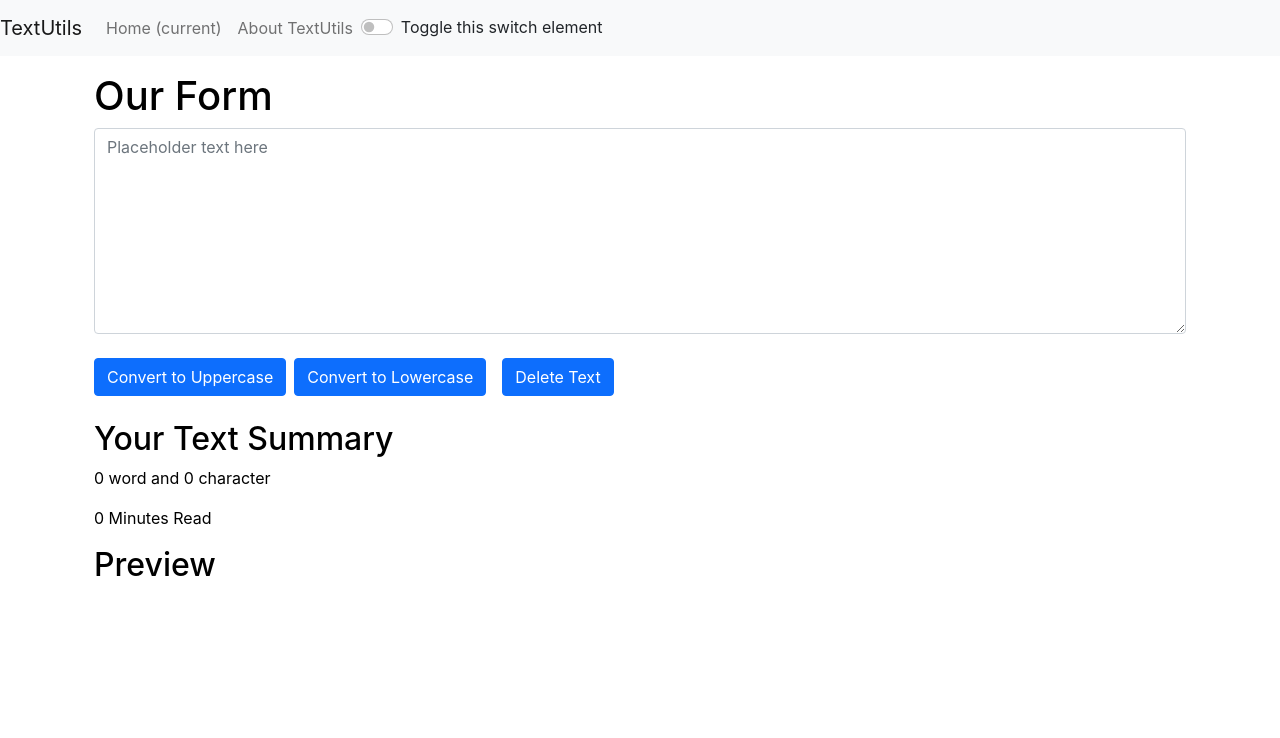
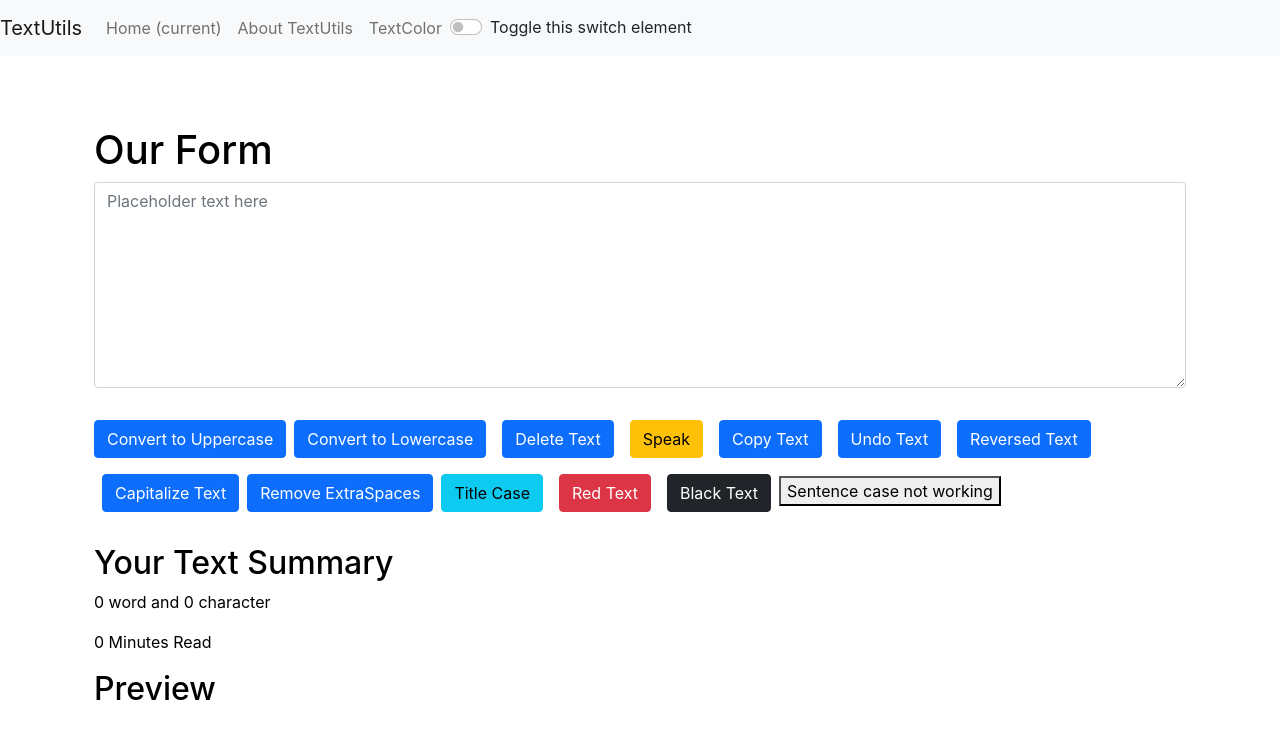
Before and after one commit to yogibastta/reactapp, a React (Create React App) app: page / in a window 1280 px wide. Shown: the top 738 px of the page. Built offline with nearby package versions, Linux system fonts and the light colour scheme.

Commit message:
text util change

```diff
--- a/src/App.css
+++ b/src/App.css
@@ -37,3 +37,14 @@
     transform: rotate(360deg);
   }
 }
+
+
+.alert_item{
+  position: absolute;
+  top: 50px;
+  width:100%;
+}
+.innerwrapper{
+  margin-top: 70px !important;
+  position: relative;
+}
--- a/src/App.js
+++ b/src/App.js
@@ -8,6 +8,7 @@ import { Navbar } from './componment/Navbar';
 import { About } from './componment/About';
 import { useState } from 'react';
 import { Alert } from './componment/Alert';
+import { TextColor } from './componment/TextColor';
 
 
 function App() {
@@ -48,10 +49,11 @@ function App() {
       <Alert alert={alert}/>
 
 
-      <div className='container my-3'>
+      <div className='container my-3 innerwrapper'>
       <Routes>
         <Route path='/' element={<TextForm showAlert={showAlert} heading="Our Form" mode={mode}/>}></Route>
         <Route path='/About' element={<About mode={mode} />}></Route>
+        <Route path='/TextColor' element={<TextColor/>}></Route>
       </Routes>
      </div>
 
--- a/src/componment/Alert.js
+++ b/src/componment/Alert.js
@@ -8,7 +8,7 @@ export const Alert = (props) => {
     }
     return (
 
-      props.alert &&  <div className={`alert alert-${props.alert.type} alert-dismissible fade show`} role="alert">
+      props.alert &&  <div className={`alert alert-${props.alert.type} alert_item alert-dismissible fade show`} role="alert">
           <strong>{capitalize(props.alert.type)}</strong>  {props.alert.msg}
             <button type="button" className="btn-close" data-bs-dismiss="alert" aria-label="Close"></button>
         </div>
--- a/src/componment/Navbar.js
+++ b/src/componment/Navbar.js
@@ -4,6 +4,8 @@ import PropTypes from 'prop-types';
 import { BrowserRouter, Routes, Route, Link } from 'react-router-dom';
 import { TextForm } from './TextForm';
 import { About } from './About';
+import { TextColor } from './TextColor';
+
 
 
 export const Navbar = (props) => {
@@ -27,6 +29,9 @@ export const Navbar = (props) => {
       <li className="nav-item">
         <Link to="/About" className="nav-link" href="/">{props.alt}</Link>
       </li>
+      <li className="nav-item">
+        <Link to="/TextColor" className="nav-link" href="/">TextColor</Link>
+      </li>
 
     </ul>
 
--- /dev/null
+++ b/src/componment/TextColor.js
@@ -0,0 +1,55 @@
+import React, {useState} from 'react'
+
+export const TextColor =()=>{
+    const handleUpClick = ()=> {
+        console.log('Actual text = ' + insideText);
+        let upCaseText = insideText.toUpperCase();
+        setText(upCaseText);
+
+    }
+
+    const handlelowClick = ()=> {
+        console.log('Actual text = ' + insideText);
+        let upCaseText = insideText.toLowerCase();
+        setText(upCaseText);
+
+    }
+
+    const [color, colorChange] = useState("Black");
+    const mystyle = {
+        fontSize: 16,
+        color: color,
+      };
+
+
+    const changeHandlers = (events)=> {
+        // console.log('Handler');
+        setText(events.target.value)
+    }
+
+    const[insideText, setText] = useState('Enter the text here');
+  return (
+    <>
+    <div className="container1 my-5">
+        <h2>Enter the Text to Analyse</h2>
+        <div className="input-group mb-3">
+        <span className="input-group-text">With textarea</span>
+        <textarea className="form-control" aria-label="With textarea" rows="10" value={insideText} onChange={changeHandlers}></textarea>
+        </div>
+        <button type="button" className="btn btn-primary" data-bs-toggle="button" onClick={handleUpClick}>Convert To Uppercase</button>
+        <button type="button" className="btn btn-success mx-2" data-bs-toggle="button" onClick={handlelowClick}>Convert To Lowercase</button>
+        <button type="button" className="btn btn-danger mx-2" data-bs-toggle="button" onClick={() => colorChange("red")}>Red Text</button>
+        <button type="button" className="btn btn-dark mx-2" data-bs-toggle="button" onClick={() => colorChange("black")}>Black Text</button>
+
+    </div>
+    <div className="container2">
+        <h2>Your text summary : </h2>
+        <p>There are {insideText.split(" ").length} words and {insideText.length} characters.</p>
+        <p>Average minutes to read : { 0.010 * insideText.split(" ").length }</p>
+        <h2>Preview :</h2>
+        <p style={mystyle}>{insideText}</p>
+    </div>
+    </>
+  )
+
+}
--- a/src/componment/TextForm.js
+++ b/src/componment/TextForm.js
@@ -28,70 +28,161 @@ export const TextForm = (props) => {
 
 
 
-// Reverse text Button
-
-
-// const reversed = () => {
-//     let splitWord = text.split("");
-
-//     let reverseWord = splitWord.reverse("");
-//     let joinedWords = reverseWord.join("");
-//     let newText = joinedWords
-
-//     setText(newText);
-//   };
-
-
-
     const [text, setText] = useState('');
     const [pleholder, setplaceholder] = useState('Placeholder text here');
 
+
+   // Upper case
     const handleUpClick = () => {
         let newText = text.toUpperCase();
         setText(newText);
         props.showAlert("Converted to Uppercase", 'success');
     }
 
+    // Lower case
     const handleLoClick = () => {
         let newText = text.toLowerCase();
         setText(newText);
         props.showAlert("Converted to Lowercase", 'success');
     }
 
-    const handleDeleteClick = ()=>{
+    // Delete text
+    const handleDeleteClick = () => {
         let newtext = '';
         setText(newtext);
         props.showAlert("Deleted Text", 'success');
     }
 
+    // onChange
     const handleOnChange = (event) => {
         setText(event.target.value);
 
     }
 
+
+    // Reverse text Button
+    const reversed = () => {
+        let splitWord = text.split("");
+
+        let reverseWord = splitWord.reverse("");
+        let joinedWords = reverseWord.join("");
+        let newText = joinedWords
+
+        setText(newText);
+    };
+
+
+    // Speak text
+    const speak = () => {
+        let msg = new SpeechSynthesisUtterance();
+        msg.text = text;
+        window.speechSynthesis.speak(msg);
+    }
+
+    // Undo text Function
+    const handleUndoClick = () => {
+        let newText = text.substr(0, text.length - 1);
+        setText(newText)
+    }
+
+    // Capitalize text
+    const handleCapitalize = () => {
+        let newText = text.split(" ").map(el => el.charAt(0).toUpperCase() + el.slice(1)).join(" ");
+        setText(newText);
+    }
+
+    const handleCapClick = () => {
+        let newText = () => {
+            let finalStrArr = [];
+            let strArr = text.split(" ")
+            strArr.forEach(element => {
+                finalStrArr.push(element.charAt(0).toUpperCase() + element.slice(1));
+            });
+            let finalStr = finalStrArr.join(" ")
+            return finalStr;
+        }
+        setText(newText)
+    }
+
+
+    // Extra Space Remove
+    const handleExtraSpaces = ()=>{
+        let words = text.split(' ');
+        let joinedWords = '';
+        // console.log(words);
+        words.forEach((elem)=>{
+            if(elem[0] != undefined){
+                joinedWords += elem + " ";
+                console.log(joinedWords);
+            }
+        })
+        setText(joinedWords);
+    }
+
+
+const titleCaseHandler = () => {
+    let newText = text.toUpperCase() + text.substr(1).slice(1);
+    setText(newText);
+  };
+
+  const sentenceCase = (str)=> {
+    str = str.toLowerCase().split(' ');
+    for (var i = 0; i < str.length; i++) {
+      str[i] = str[i].charAt(0).toUpperCase() + str[i].slice(1);
+    }
+    return str.join(' ');
+    setText(sentenceCase);
+  }
+
+
+  // Copy text
+  const handleCopytext = ()=>{
+    var text = document.getElementById('mybox');
+    text.select();
+    navigator.clipboard.writeText(text.value);
+  }
+
+
+  const [color, colorChange] = useState("Black");
+  const myNewstyle = {
+    fontSize: 16,
+    color: color,
+  };
+
+
     return (
         <div>
-            <div className="container" style={{color: props.mode==='dark'? '#fff': '#000'}}>
+            <div className="container" style={{ color: props.mode === 'dark' ? '#fff' : '#000' }}>
                 <div className="form-group">
                     <div className="col-sm-12">
                         <h1>{props.heading}</h1>
 
-                        <textarea className="form-control" value={text} onChange={handleOnChange} placeholder={pleholder} rows="8" style={{backgroundColor: props.mode==='dark'? 'gray': 'white', color: props.mode==='dark'? '#fff': '#000' }} ></textarea>
+                        <textarea className="form-control" id="mybox" value={text} onChange={handleOnChange} placeholder={pleholder} rows="8" style={{ backgroundColor: props.mode === 'dark' ? 'gray' : 'white', color: props.mode === 'dark' ? '#fff' : '#000' }} ></textarea>
                     </div>
 
                     <div className="col-sm-12 button_form mt-4 mb-3">
                         <button className="btn btn-primary" onClick={handleUpClick} type="submit">Convert to Uppercase</button>
                         <button className="btn btn-primary mx-2" onClick={handleLoClick} type="submit">Convert to Lowercase</button>
                         <button className="btn btn-primary mx-2" onClick={handleDeleteClick} type="submit">Delete Text</button>
+                        <button type="submit" onClick={speak} className="btn btn-warning mx-2 my-2">Speak</button>
+                        <button className="btn btn-primary mx-2" onClick={handleCopytext} type="submit">Copy Text</button>
+                        <button className="btn btn-primary mx-2" onClick={handleUndoClick} type="submit">Undo Text</button>
+                        <button className="btn btn-primary mx-2" onClick={reversed} type="submit">Reversed Text</button>
+                        <button className="btn btn-primary mx-2" onClick={handleCapitalize} type="submit">Capitalize Text</button>
+                        <button className="btn btn-primary my-2" onClick={handleExtraSpaces} type="submit">Remove ExtraSpaces</button>
+                        <button className="btn btn-info mx-2"  onClick={titleCaseHandler}>Title Case</button>
+                        <button type="button" className="btn btn-danger mx-2" onClick={() => colorChange("red")}>Red Text</button>
+                        <button type="button" className="btn btn-dark mx-2" onClick={() => colorChange("black")}>Black Text</button>
+                        <button onClick={sentenceCase}>Sentence case not working</button>
                     </div>
                 </div>
 
                 <div className='col-sm-12 mt-4 text_summery'>
                     <h2>Your Text Summary</h2>
-                    <p>{text.split(' ').filter((element)=>{return element.length!==0}).length} word and {text.length} character</p>
-                    <p>{0.008 * text.split(' ').filter((element)=>{return element.length!==0}).length} Minutes Read</p>
+                    <p>{text.split(' ').filter((element) => { return element.length !== 0 }).length} word and {text.length} character</p>
+                    <p>{0.008 * text.split(' ').filter((element) => { return element.length !== 0 }).length} Minutes Read</p>
                     <h2>Preview</h2>
-                    <p>{text}</p>
+                    <p style={myNewstyle}>{text}</p>
                 </div>
 
             </div>
```
Lines whose indentation alone changed are shown as unchanged.
